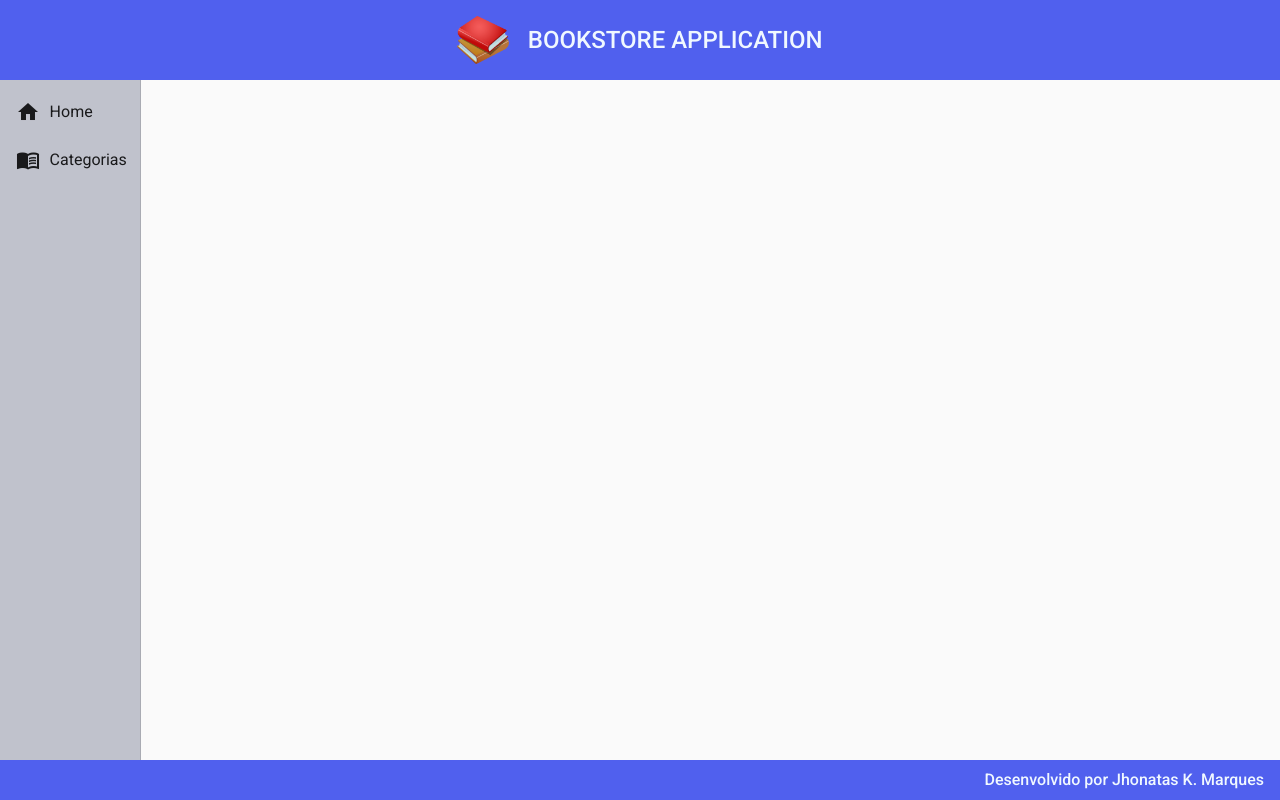
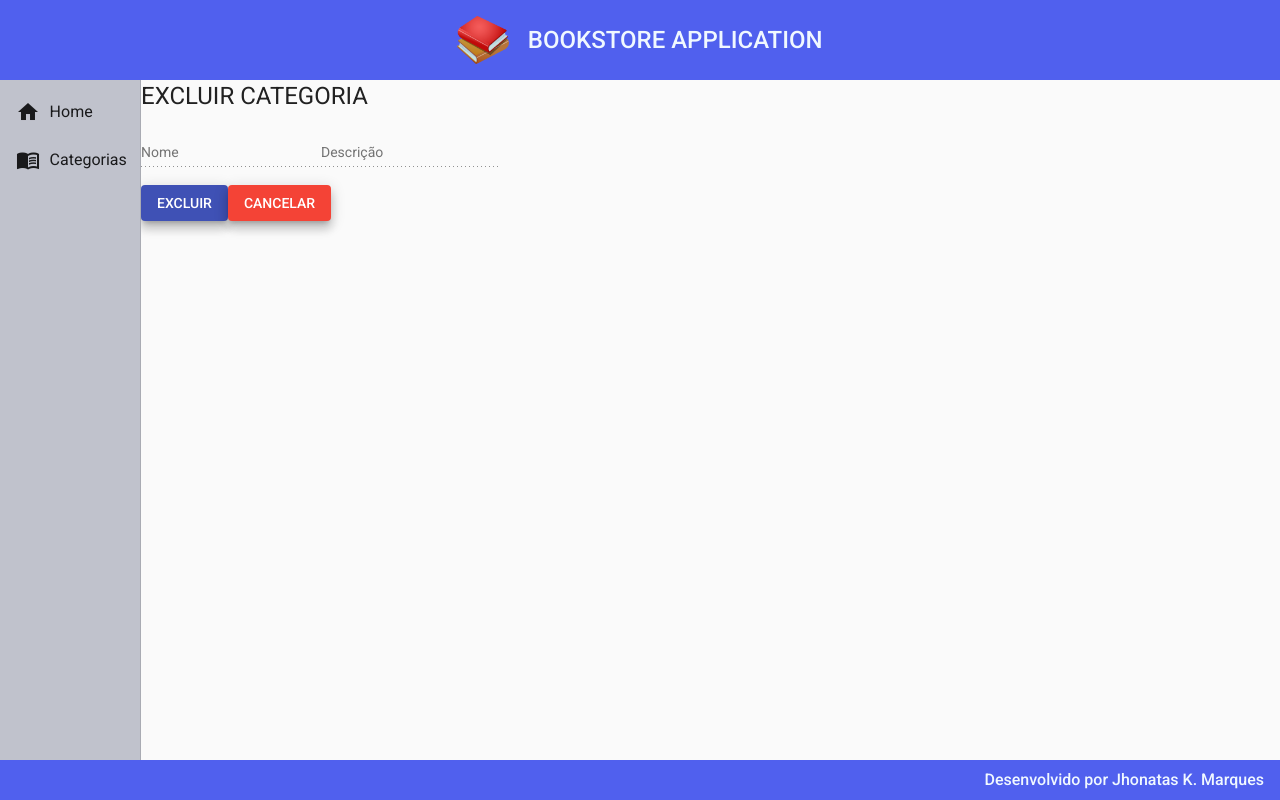
Before and after one commit to JhonMarques/Bookstore-front, an Angular app: page /categorias/delete/1 in a window 1280 px wide. Before the commit this address led to /. Built offline with nearby package versions, Linux system fonts and the light colour scheme; no server answers.

Commit message:
implementando update para categorias

```diff
--- a/package.json
+++ b/package.json
@@ -19,6 +19,7 @@
     "@angular/platform-browser": "~12.1.1",
     "@angular/platform-browser-dynamic": "~12.1.1",
     "@angular/router": "~12.1.1",
+    "cors": "^2.8.5",
     "rxjs": "~6.6.0",
     "tslib": "^2.2.0",
     "zone.js": "~0.11.4"
--- a/src/app/app.module.ts
+++ b/src/app/app.module.ts
@@ -22,6 +22,8 @@
 import {MatInputModule} from '@angular/material/input';
 import {MatFormFieldModule} from '@angular/material/form-field';
 import {MatSnackBarModule} from '@angular/material/snack-bar';
+import { CategoriaDeleteComponent } from './components/views/categoria/categoria-delete/categoria-delete.component';
+import { CategoriaUpdateComponent } from './components/views/categoria/categoria-update/categoria-update.component';
 
 
 @NgModule({
@@ -32,7 +34,9 @@
     NavComponent,
     HomeComponent,
     CategoriaReadComponent,
-    CategoriaCreateComponent
+    CategoriaCreateComponent,
+    CategoriaDeleteComponent,
+    CategoriaUpdateComponent
   ],
   imports: [
     BrowserModule,
--- a/src/app/components/views/categoria-read/categoria-read.component.html
+++ b/src/app/components/views/categoria-read/categoria-read.component.html
@@ -39,10 +39,10 @@
             <ng-container matColumnDef="acoes">
               <th class="mat-header" mat-header-cell *matHeaderCellDef> AÇÕES </th>
               <td mat-cell *matCellDef="let row">
-                <a class="edit" href="#">
+                <a class="edit" [routerLink]="['update/{{ row.id }}']">
                   <i class="material-icons">edit</i>
                 </a>
-                <a class="delete" href="#">
+                <a class="delete" routerLink="delete/{{ row.id }}">
                   <i class="material-icons">delete</i>
                 </a>
                 </td>
--- /dev/null
+++ b/src/app/components/views/categoria/categoria-delete/categoria-delete.component.css
@@ -0,0 +1,26 @@
+form{
+    text-align: center;
+    width: 70%;
+    margin: 2rem auto 0 auto;
+}
+
+h1{
+    font-size: 2rem;
+    font-weight: 500;
+    margin-bottom: 5rem;
+    color: rgb(90, 90, 88);
+}
+
+.form{
+    width: 70%;
+}
+
+.buttons{
+    width: 100%;
+}
+
+button{
+    margin-right: .5rem;
+    padding-right: 2rem;
+    padding-left: 2rem;
+}
--- /dev/null
+++ b/src/app/components/views/categoria/categoria-delete/categoria-delete.component.html
@@ -0,0 +1,17 @@
+<form>
+    <h1>EXCLUIR CATEGORIA</h1>
+
+    <mat-form-field class="form">
+        <mat-label>Nome</mat-label>
+        <input matInput [(ngModel)]="categoria.nome" type="text" name="nome" disabled>
+    </mat-form-field>
+    <mat-form-field class="form">
+        <mat-label  >Descrição</mat-label>
+        <input matInput [(ngModel)]="categoria.descricao" type="text" name="descricao" disabled>
+    </mat-form-field>
+
+    <div class="buttons">
+        <button (click)="delete()" class="mat-elevation-z8" mat-flat-button color="primary"> EXCLUIR </button>
+        <button (click)="cancel()" class="mat-elevation-z8" mat-flat-button color="warn"> CANCELAR </button>
+    </div>
+</form>
--- /dev/null
+++ b/src/app/components/views/categoria/categoria-delete/categoria-delete.component.ts
@@ -0,0 +1,54 @@
+
+import { Categoria } from './../categoria.model';
+import { ActivatedRoute, Router } from '@angular/router';
+import { Component, OnInit } from '@angular/core';
+import { CategoriaService } from '../categoria.service';
+
+@Component({
+  selector: 'app-categoria-delete',
+  templateUrl: "./categoria-delete.component.html",
+  styleUrls: ["./categoria-delete.component.css"],
+  styles: [
+  ]
+})
+export class CategoriaDeleteComponent implements OnInit {
+
+categoria: Categoria = {
+  id: '',
+  nome: '',
+  descricao: ''
+}
+
+  constructor(private service: CategoriaService, private route: ActivatedRoute, private router: Router) { }
+
+  ngOnInit(): void {
+    this.categoria.id = this.route.snapshot.paramMap.get('id')!
+    this.findById()
+  }
+
+
+  findById(): void {
+    this.service.findById(this.categoria.id!).subscribe((resposta) => {
+     this.categoria.nome = resposta.nome
+     this.categoria.descricao = resposta.descricao
+     console.log(resposta);
+    })
+  }
+
+  delete(): void{
+    this.service.delete(this.categoria.id!).subscribe((resposta) => {
+      console.log(resposta);
+      this.router.navigate(['categorias'])
+      this.service.mensagem('Categoria excluída com sucesso!')
+    }, err => {
+      this.service.mensagem(err.error.error)
+    })
+  }
+
+  cancel(): void {
+    this.router.navigate(['categorias'])
+  }
+
+
+
+}
--- /dev/null
+++ b/src/app/components/views/categoria/categoria-update/categoria-update.component.css
@@ -0,0 +1,26 @@
+form{
+    text-align: center;
+    width: 70%;
+    margin: 2rem auto 0 auto;
+}
+
+h1{
+    font-size: 2rem;
+    font-weight: 500;
+    margin-bottom: 5rem;
+    color: rgb(90, 90, 88);
+}
+
+.form{
+    width: 70%;
+}
+
+.buttons{
+    width: 100%;
+}
+
+button{
+    margin-right: .5rem;
+    padding-right: 2rem;
+    padding-left: 2rem;
+}
--- /dev/null
+++ b/src/app/components/views/categoria/categoria-update/categoria-update.component.html
@@ -0,0 +1,16 @@
+<form>
+    <h1>EDITAR CATEGORIA</h1>
+    <mat-form-field class="form">
+        <mat-label>Nome</mat-label>
+        <input matInput  type="text" name="nome" placeholder="Ex. Informática">
+    </mat-form-field>
+    <mat-form-field class="form">
+        <mat-label>Descrição</mat-label>
+        <input matInput type="text" name="descricao" placeholder="Ex. Livros de informática">
+    </mat-form-field>
+
+    <div class="buttons">
+        <button class="mat-elevation-z8" mat-flat-button color="primary">SALVAR</button>
+        <button (click)="cancel()"  class="mat-elevation-z8" mat-flat-button color="warn">CANCELAR</button>
+    </div>
+</form>
--- /dev/null
+++ b/src/app/components/views/categoria/categoria-update/categoria-update.component.ts
@@ -0,0 +1,22 @@
+import { Router } from '@angular/router';
+import { Component, OnInit } from '@angular/core';
+
+@Component({
+  selector: 'app-categoria-update',
+  templateUrl: "./categoria-update.component.html",
+  styleUrls: ["./categoria-update.component.css"],
+  styles: [
+  ]
+})
+export class CategoriaUpdateComponent implements OnInit {
+
+  constructor(private router: Router) { }
+
+  ngOnInit(): void {
+  }
+
+  cancel(): void {
+    this.router.navigate(['categorias'])
+  }
+
+}
--- a/src/app/components/views/categoria/categoria.service.ts
+++ b/src/app/components/views/categoria/categoria.service.ts
@@ -20,14 +20,22 @@
       return this.http.get<Categoria[]>(url)
     }
 
-
+    findById(id: string): Observable<Categoria> {
+      const url = `${this.baseUrl}/categorias/${id}`
+      return this.http.get<Categoria>(url)
+    }
 
   create(categoria: Categoria): Observable<Categoria>{
    const url = `${this.baseUrl}/categorias`
    return this.http.post<Categoria>(url, categoria);
   }
 
-mensagem(str: String): void {
+  delete(id: String):Observable<void>{
+    const url = `${this.baseUrl}/categorias/${id}`
+    return this.http.delete<void>(url)
+  }
+
+  mensagem(str: string): void {
    this._snack.open(`${str}`, 'OK',{
      horizontalPosition: 'end',
      verticalPosition: 'top',
```
Also changed, not shown: src/app/app-routing.module.ts (+11 -0 lines), 1 other file (tests, documents, lock files or other folders). Lines whose indentation alone changed are shown as unchanged.
